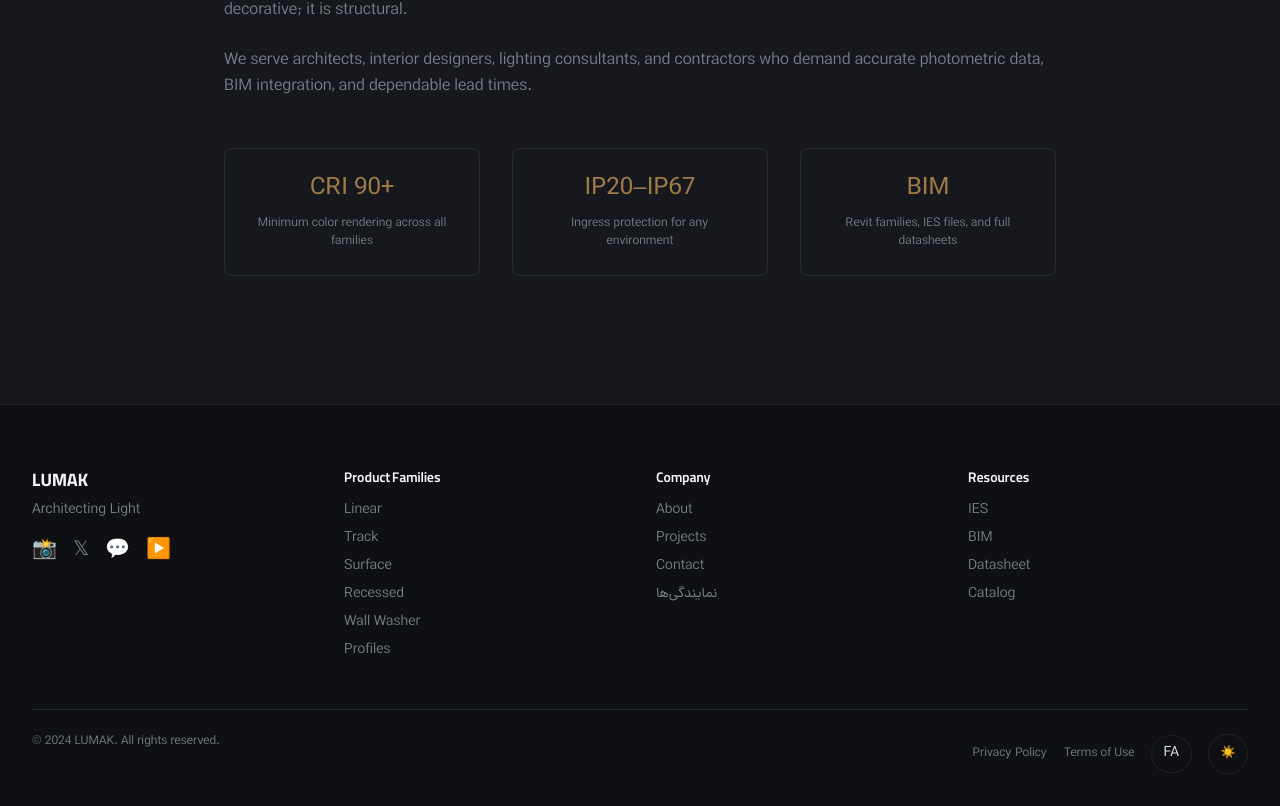
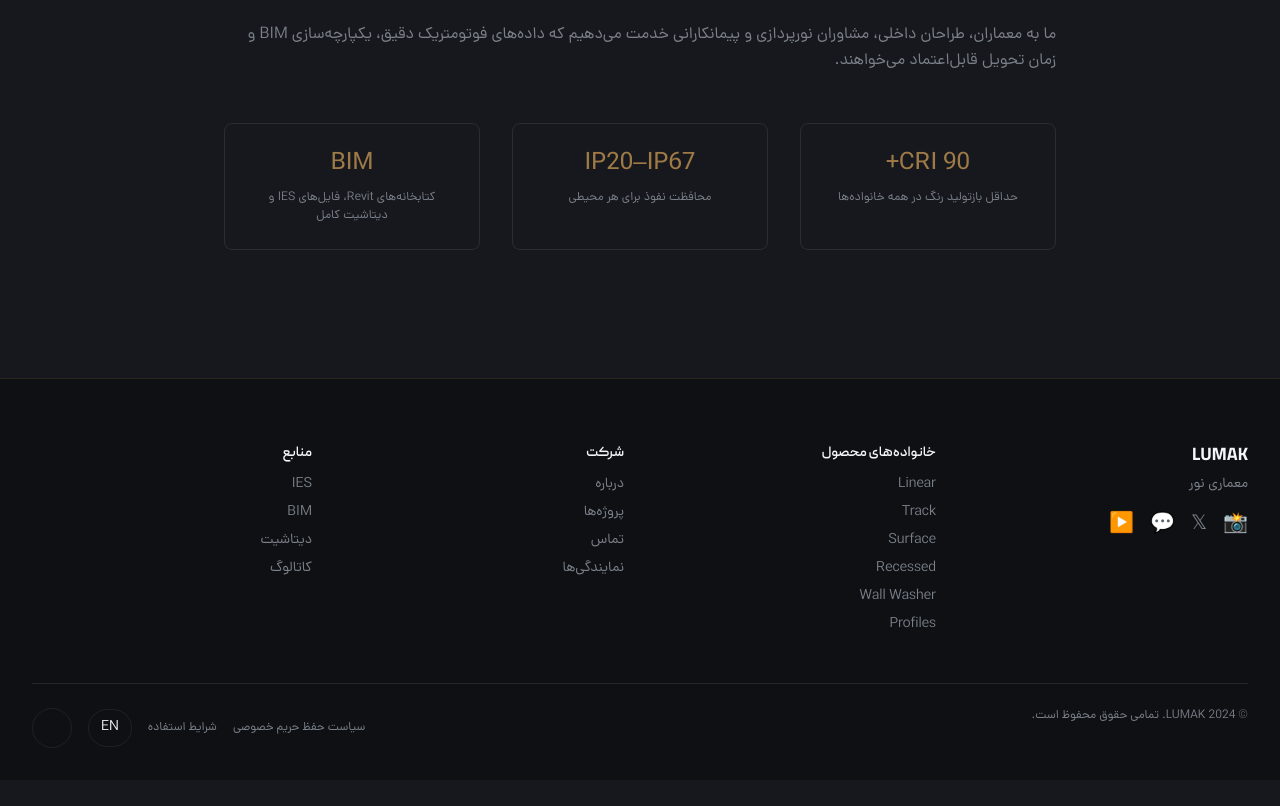
Before and after one commit to rezafarajmandi-prog/lumak-platform, a Next.js app: page /about in a window 1280 px wide. Shown: the part 383-1189 px from the top of the page. After the commit the page ends 1163 px from the top, so only its background shows below. Built offline with nearby package versions, Linux system fonts and the light colour scheme; no server answers.

Commit message:
fix build fully working

```diff
--- /dev/null
+++ b/middleware.ts
@@ -0,0 +1,23 @@
+// middleware.ts
+import { NextResponse } from 'next/server';
+import type { NextRequest } from 'next/server';
+
+export function middleware(request: NextRequest) {
+  // زبان پیش‌فرض را از کوکی بخوانید، اگر نبود از 'en' استفاده کنید
+  const locale = request.cookies.get('NEXT_LOCALE')?.value || 'en';
+
+  const response = NextResponse.next();
+
+  // کوکی را تمدید کنید (مهم برای SSR بعدی)
+  response.cookies.set('NEXT_LOCALE', locale, {
+    path: '/',
+    maxAge: 60 * 60 * 24 * 365, // 1 سال
+  });
+
+  return response;
+}
+
+// (اختیاری) middleware را فقط برای مسیرهای خاص فعال کنید:
+export const config = {
+  matcher: ['/((?!_next|api|favicon.ico).*)'],
+};
--- a/src/app/layout.tsx
+++ b/src/app/layout.tsx
@@ -5,6 +5,10 @@ import Navbar from "@/components/layout/Navbar";
 import Footer from "@/components/layout/Footer";
 import { ThemeProvider } from '@/components/ThemeProvider';
 import { LanguageProvider } from '@/components/LanguageProvider';
+import { cookies } from 'next/headers';
+import type { Language } from '@/lib/i18n'; // در صورت نیاز برای type safety
+
+
 
 // فونت فارسی Peyda
 const peyda = localFont({
@@ -62,11 +66,21 @@ export const metadata: Metadata = {
   robots: { index: true, follow: true },
 };
 
-export default function RootLayout({ children }: { children: React.ReactNode }) {
+// ✅ تابع async شود
+export default async function RootLayout({ children }: { children: React.ReactNode }) {
+  // خواندن کوکی‌ها (حتماً await)
+  const cookieStore = await cookies(); // 👈 اینجا await اضافه شد
+  const rawLocale = cookieStore.get('NEXT_LOCALE')?.value;
+
+  // اطمینان از اینکه مقدار locale حتماً از نوع Language باشد
+  const locale: Language = (rawLocale === 'fa' || rawLocale === 'en') ? rawLocale : 'fa';
+
+  const isRtl = locale === 'fa';
+
   return (
     <html
-      lang="fa"
-      dir="rtl"
+      lang={locale}
+      dir={isRtl ? 'rtl' : 'ltr'}
       className={`${peyda.variable} ${dana.variable} ${inter.variable} ${dinPro.variable}`}
     >
       <body
@@ -74,7 +88,7 @@ export default function RootLayout({ children }: { children: React.ReactNode })
         suppressHydrationWarning
       >
         <ThemeProvider>
-          <LanguageProvider>
+          <LanguageProvider initialLocale={locale}>
             <Navbar />
             <main className="grow">{children}</main>
             <Footer />
--- a/src/components/LanguageProvider.tsx
+++ b/src/components/LanguageProvider.tsx
@@ -1,5 +1,4 @@
 // src/components/LanguageProvider.tsx
-
 "use client";
 
 import {
@@ -28,13 +27,17 @@ type LanguageContextValue = {
 
 const LanguageContext = createContext<LanguageContextValue | null>(null);
 
-export function LanguageProvider({ children }: { children: React.ReactNode }) {
-  const [language, setLanguage] = useState<Language>(() => {
-    if (typeof window === "undefined") return defaultLanguage;
-
-    const stored = localStorage.getItem("lumak-language") as Language | null;
-    return stored ?? (navigator.language.startsWith("fa") ? "fa" : "en");
-  });
+export function LanguageProvider({
+  children,
+  initialLocale, // پراپ جدید
+}: {
+  children: React.ReactNode;
+  initialLocale?: Language;
+}) {
+  // ✅ مستقیماً از مقدار سرور استفاده می‌کنیم
+  const [language, setLanguage] = useState<Language>(
+    initialLocale ?? defaultLanguage
+  );
 
   useEffect(() => {
     const dir = getDirection(language);
--- a/src/components/ThemeProvider.tsx
+++ b/src/components/ThemeProvider.tsx
@@ -9,24 +9,24 @@ const ThemeContext = createContext<{
   toggleTheme: () => void;
 } | null>(null);
 
+// 👇 این تابع SSR-safe هست
+function getInitialTheme(): Theme {
+  if (typeof window === 'undefined') return 'dark';
+
+  const stored = localStorage.getItem('lumak-theme') as Theme | null;
+  return stored ?? 'dark';
+}
+
 export function ThemeProvider({ children }: { children: React.ReactNode }) {
-  const [theme, setTheme] = useState<Theme>('dark'); // پیش‌فرض تاریک
+  const [theme, setTheme] = useState<Theme>(getInitialTheme);
 
   useEffect(() => {
-    const stored = localStorage.getItem('lumak-theme') as Theme | null;
-    if (stored) {
-      setTheme(stored);
-      document.documentElement.classList.toggle('dark', stored === 'dark');
-    } else {
-      document.documentElement.classList.add('dark'); // default dark
-    }
-  }, []);
+    document.documentElement.classList.toggle('dark', theme === 'dark');
+    localStorage.setItem('lumak-theme', theme);
+  }, [theme]);
 
   const toggleTheme = () => {
-    const next = theme === 'dark' ? 'light' : 'dark';
-    setTheme(next);
-    localStorage.setItem('lumak-theme', next);
-    document.documentElement.classList.toggle('dark', next === 'dark');
+    setTheme(prev => (prev === 'dark' ? 'light' : 'dark'));
   };
 
   return (
--- a/src/components/layout/Footer.tsx
+++ b/src/components/layout/Footer.tsx
@@ -5,10 +5,12 @@ import { useTranslation, useLanguage } from "@/components/LanguageProvider";
 import { useTheme } from "@/components/ThemeProvider";
 import { translateField } from "@/lib/i18n";
 import { families } from "@/data/families";
+import { useState, useEffect } from 'react';
 
 export default function Footer() {
   const t = useTranslation();
   const { language, setLanguage } = useLanguage();
+  const [mounted, setMounted] = useState(false);
   const { theme, toggleTheme } = useTheme();
 
   // کلیدهای ترجمه با fallback برای سازگاری با هر دو زبان
@@ -196,12 +198,17 @@ export default function Footer() {
           </button>
 
           <button
-            onClick={toggleTheme}
-            className="inline-flex items-center justify-center w-10 h-10 rounded-full border border-steel/15 text-steel dark:text-warmwhite hover:bg-surface/80 transition-colors"
-            aria-label="Toggle theme"
-          >
-            {theme === "dark" ? "☀️" : "🌙"}
-          </button>
+        onClick={toggleTheme}
+        className="inline-flex items-center justify-center w-10 h-10 rounded-full border border-steel/15 text-steel dark:text-warmwhite"
+        aria-label="Toggle theme"
+      >
+        {mounted ? (
+          theme === 'dark' ? '🌙' : '☀️'
+        ) : (
+          // اینجا یک placeholder ثابت بگذارید که با سرور هماهنگ باشد
+          <span className="opacity-0">●</span>
+        )}
+      </button>
         </div>
       </div>
     </footer>
--- a/src/components/layout/Navbar.tsx
+++ b/src/components/layout/Navbar.tsx
@@ -14,37 +14,38 @@ export default function Navbar() {
   const [isOpen, setIsOpen] = useState(false);
   const [isAtTop, setIsAtTop] = useState(true);
 
-  // فقط در صفحه اصلی اسکرول را رصد می‌کنیم
+  // اسکرول فقط در صفحه اصلی
   useEffect(() => {
     if (!isHome) return;
-    const onScroll = () => {
-      setIsAtTop(window.scrollY < 10);
-    };
+    const onScroll = () => setIsAtTop(window.scrollY < 10);
     onScroll();
     window.addEventListener('scroll', onScroll, { passive: true });
     return () => window.removeEventListener('scroll', onScroll);
   }, [isHome]);
 
-  // رنگ‌های متن برای حالت‌های مختلف
+  // قفل اسکرول هنگام باز بودن منو
+  useEffect(() => {
+    document.body.style.overflow = isOpen ? 'hidden' : '';
+    return () => { document.body.style.overflow = ''; };
+  }, [isOpen]);
+
+  // رنگ‌ها
   let linkColor: string;
   let logoColor: string;
   let hamburgerColor: string;
 
   if (isHome) {
-    // صفحه اصلی: شفاف در بالا، رنگی بعد از اسکرول
     linkColor = isAtTop
       ? 'text-white/90 hover:text-white'
       : 'text-steel hover:text-graphite dark:text-steel-light dark:hover:text-warmwhite';
     logoColor = isAtTop ? 'text-white' : 'text-graphite dark:text-warmwhite';
     hamburgerColor = isAtTop ? 'text-white' : 'text-graphite dark:text-warmwhite';
   } else {
-    // سایر صفحات: همیشه معمولی
     linkColor = 'text-steel hover:text-graphite dark:text-steel-light dark:hover:text-warmwhite';
     logoColor = 'text-graphite dark:text-warmwhite';
     hamburgerColor = 'text-graphite dark:text-warmwhite';
   }
 
-  // کلاس‌های هدر
   const headerClass = isHome
     ? isAtTop
       ? 'navbar-transparent'
@@ -52,6 +53,9 @@ export default function Navbar() {
     : 'bg-panel border-b border-steel/15 dark:border-bronze/10 shadow-md';
 
   return (
+    <>
+      {/* هدر اصلی – فقط وقتی منو باز نیست نمایش داده شود */}
+      {!isOpen && (
         <header className={`sticky top-0 z-50 h-18 transition-all duration-300 ${headerClass}`}>
           <div className="max-w-7xl mx-auto flex items-center justify-between h-full px-4 md:px-8">
             <Link href="/" className={`font-heading font-bold text-xl tracking-tight transition-colors ${logoColor}`}>
@@ -71,47 +75,50 @@ export default function Navbar() {
               <Link href="/contact" className={`transition-colors duration-150 ${linkColor}`}>
                 {t.nav.contact}
               </Link>
+              <Link href="/contact">
+                <Button variant="primary" size="sm">
+                  {t.nav.requestSpecs}
+                </Button>
+              </Link>
             </nav>
 
-        <div className="flex items-center gap-3">
+            {/* دکمه همبرگری */}
             <button
-            onClick={() => setIsOpen(!isOpen)}
+              onClick={() => setIsOpen(true)}
               className={`md:hidden p-2 transition-colors ${hamburgerColor}`}
-            aria-label="Toggle menu"
+              aria-label="Open menu"
             >
-            {isOpen ? '✕' : '☰'}
+              ☰
             </button>
           </div>
-      </div>
+        </header>
+      )}
 
+      {/* منوی موبایل – کاملاً مستقل از هدر، با z-index بالاتر */}
       {isOpen && (
-        <div className="fixed inset-0 z-40 md:hidden overflow-y-auto bg-panel p-6">
+        <div className="fixed inset-0 z-50 overflow-y-auto bg-panel p-6">
           <div className="flex items-center justify-between mb-8">
-            <Link href="/" className="text-graphite dark:text-warmwhite font-heading font-bold text-xl tracking-tight">
+            <Link href="/" className="text-graphite dark:text-warmwhite font-heading font-bold text-xl tracking-tight" onClick={() => setIsOpen(false)}>
               LUMAK
             </Link>
-            <button
-              onClick={() => setIsOpen(false)}
-              className="text-graphite dark:text-warmwhite p-2"
-              aria-label="Close menu"
-            >
+            <button onClick={() => setIsOpen(false)} className="text-graphite dark:text-warmwhite p-2" aria-label="Close menu">
               ✕
             </button>
           </div>
-          <div className="space-y-6 text-lg text-steel dark:text-warmwhite">
-            <Link href="/families" className="block hover:text-graphite dark:hover:text-warmwhite" onClick={() => setIsOpen(false)}>
+          <nav className="space-y-6 text-lg text-steel dark:text-warmwhite">
+            <Link href="/families" className="block hover:text-graphite dark:hover:text-white" onClick={() => setIsOpen(false)}>
               {t.nav.families}
             </Link>
-            <Link href="/projects" className="block hover:text-graphite dark:hover:text-warmwhite" onClick={() => setIsOpen(false)}>
+            <Link href="/projects" className="block hover:text-graphite dark:hover:text-white" onClick={() => setIsOpen(false)}>
               {t.nav.projects}
             </Link>
-            <Link href="/downloads" className="block hover:text-graphite dark:hover:text-warmwhite" onClick={() => setIsOpen(false)}>
+            <Link href="/downloads" className="block hover:text-graphite dark:hover:text-white" onClick={() => setIsOpen(false)}>
               {t.nav.downloads}
             </Link>
-            <Link href="/contact" className="block hover:text-graphite dark:hover:text-warmwhite" onClick={() => setIsOpen(false)}>
+            <Link href="/contact" className="block hover:text-graphite dark:hover:text-white" onClick={() => setIsOpen(false)}>
               {t.nav.contact}
             </Link>
-          </div>
+          </nav>
           <div className="mt-12">
             <Link href="/contact" onClick={() => setIsOpen(false)}>
               <Button variant="primary" size="lg" className="w-full">
@@ -121,6 +128,6 @@ export default function Navbar() {
           </div>
         </div>
       )}
-    </header>
+    </>
   );
 }
```
Lines whose indentation alone changed are shown as unchanged.
